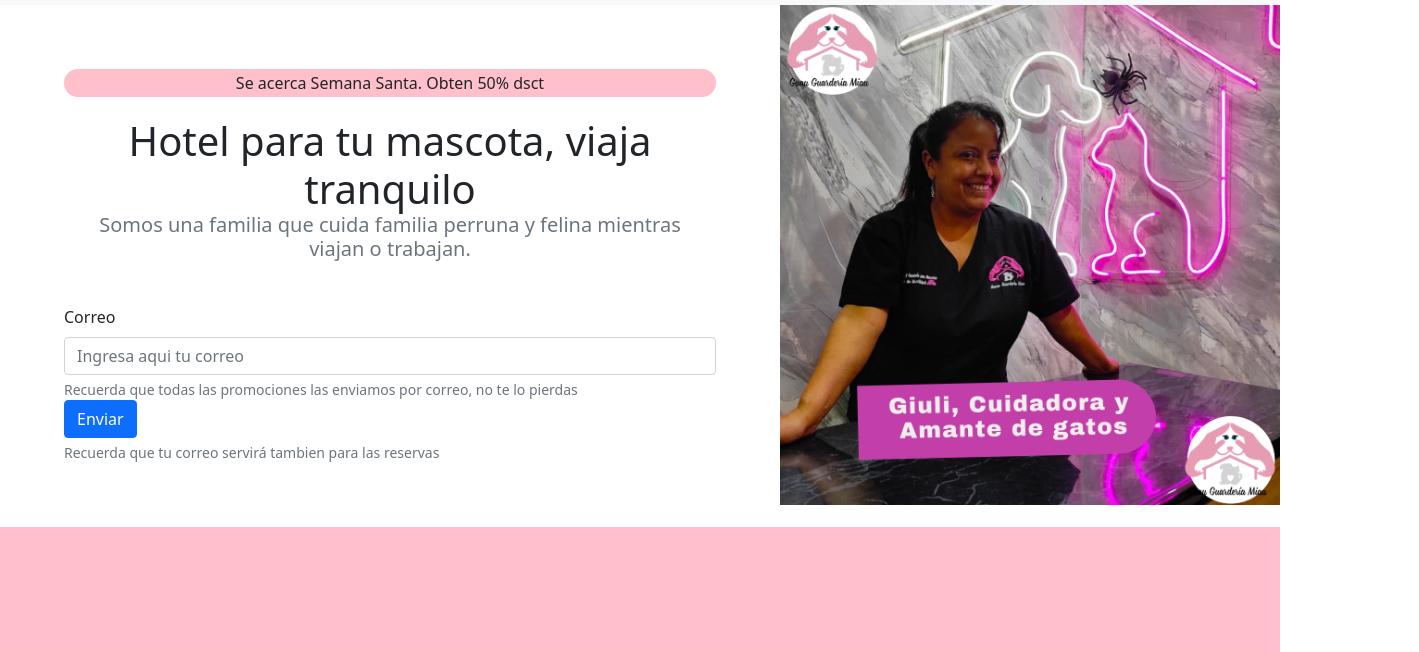
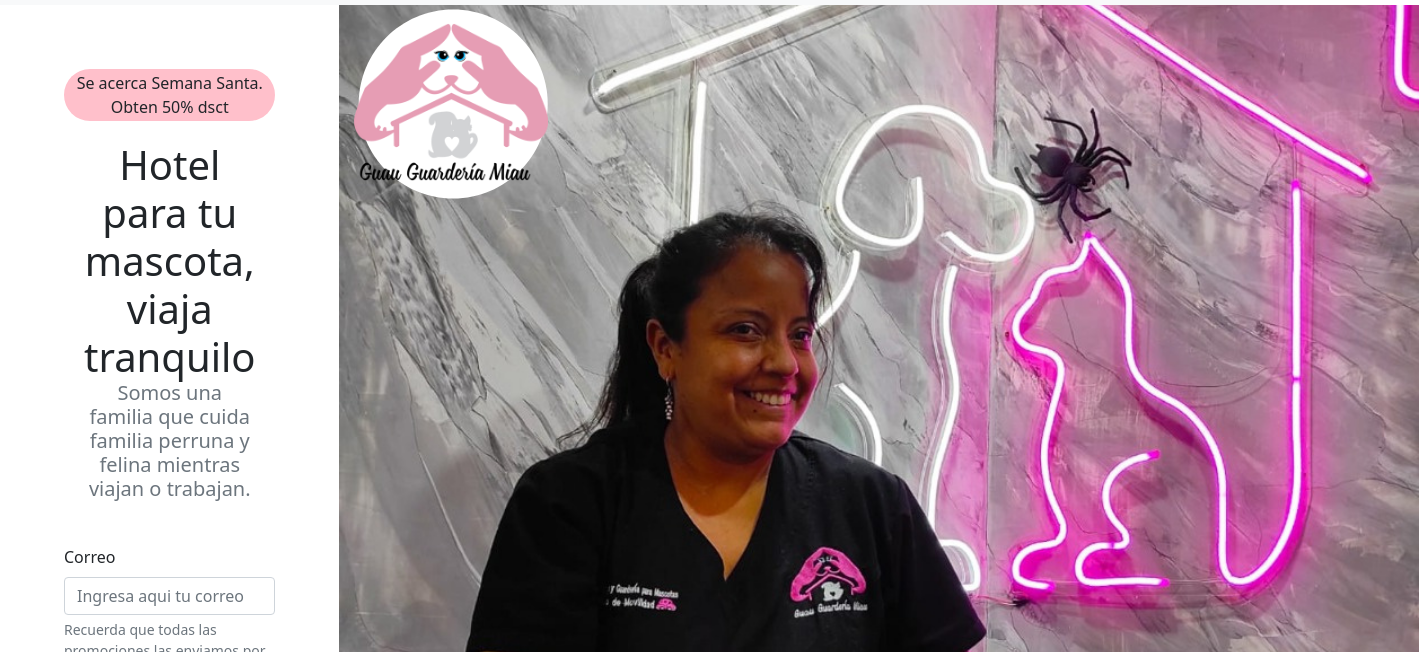
Before and after one commit to Allisonbazan/allisonb.github.io, a plain HTML site: page index.html in a window 1280 px wide. Shown: the part 71-723 px from the top of the page, 1419 px wide, since content can reach past the window. Drawn offline with nearby package versions, Linux system fonts and the light colour scheme.

Commit message:
cambio de tamaño de la imagen

```diff
--- a/index.html
+++ b/index.html
@@ -60,7 +60,7 @@
 <div class="form-text">Recuerda que tu correo servirá tambien para las reservas</div>
 </div>
 <div class="imagenprimer">
-    <img src="images/imagenfondo.png" alt="" width="500" height="500">
+    <img src="images/imagenfondo.png" alt="" width="auto" height="auto">
 </div>
 </div>
  <!--CON LO DE ABAJO, segundo bloque -->
```
